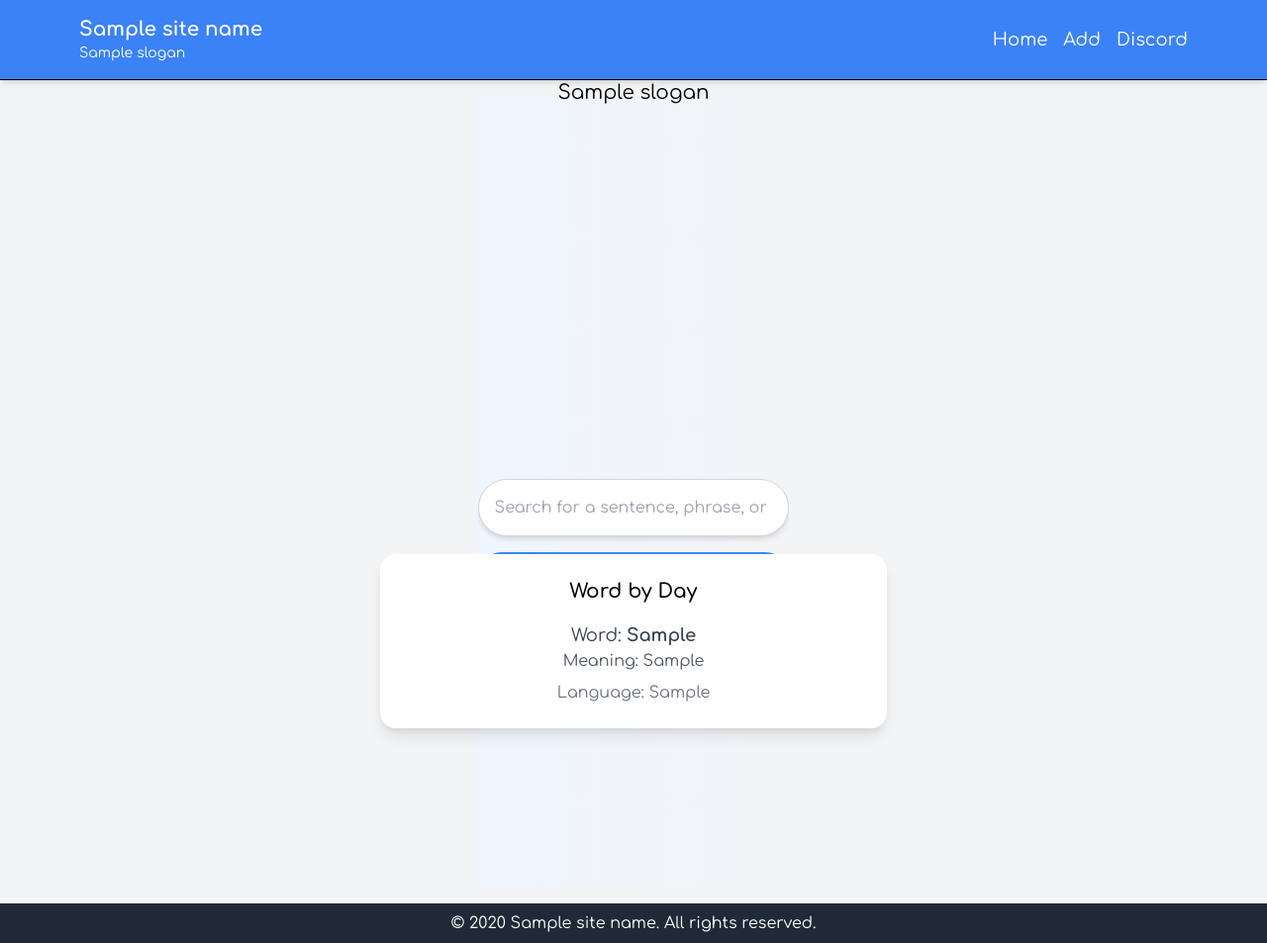
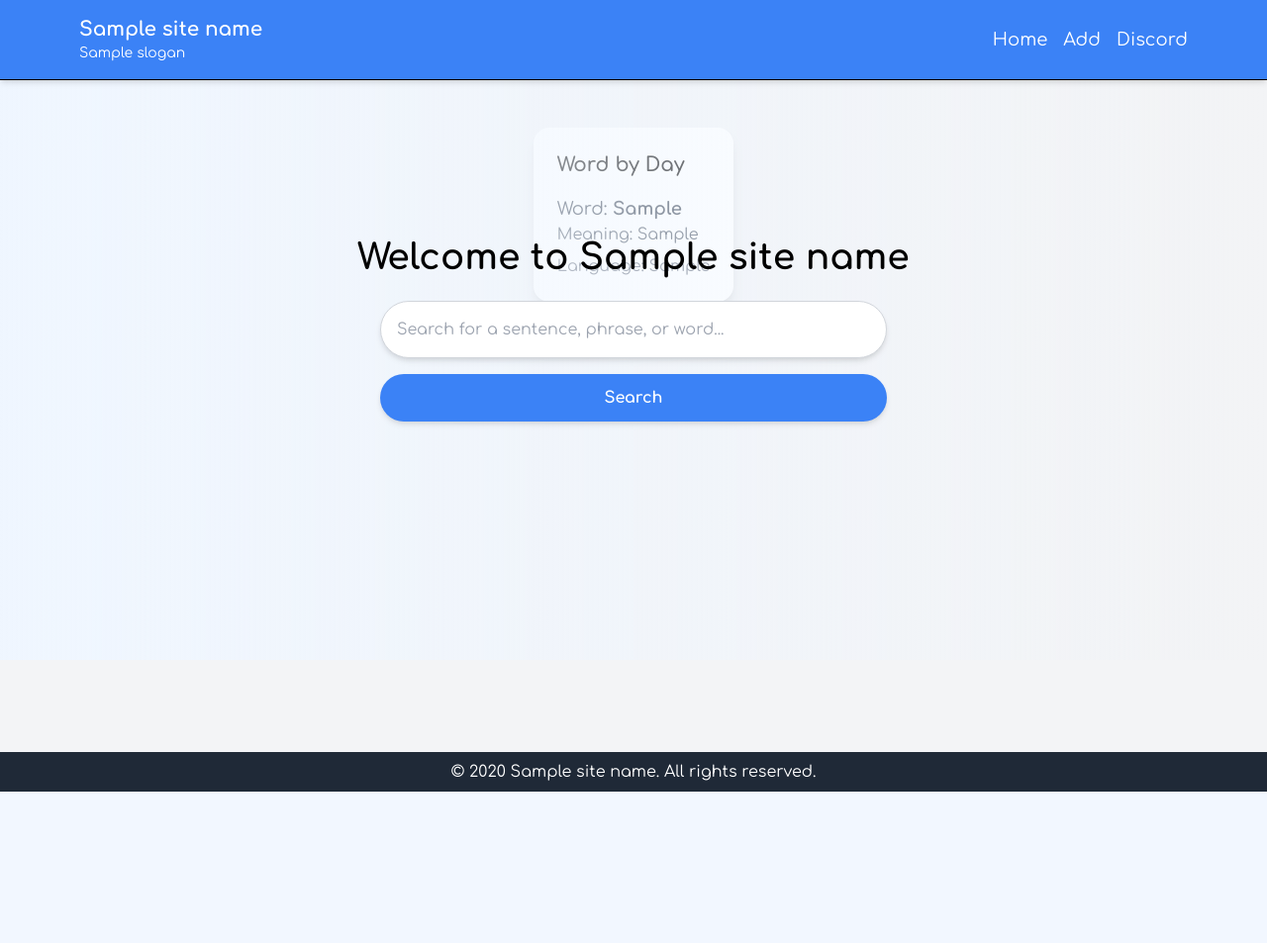
Before and after one commit to willi-felix/flora, a Flask app: template templates/home.html in a window 1280 px wide. Shown: the whole page at 99% size. After the commit the page ends 800 px from the top, so only its background shows below. Run offline with Flask 3, Linux system fonts and the light colour scheme; the template is opened without the code that fills it: most values are stand-ins (such as "Sample title", 1, 10 or a date in 2020).

Commit message:
Update home.html

```diff
--- a/templates/home.html
+++ b/templates/home.html
@@ -1,13 +1,8 @@
 {% extends 'base.html' %}
 
 {% block content %}
-<div class="flex flex-col justify-center items-center h-screen overflow-hidden bg-gradient-to-r from-blue-50 to-teal-50">
-    <div class="absolute top-10 w-full text-center">
-        <h2 class="text-4xl font-bold text-teal-600">{{ site_name }}</h2>
-        <p class="text-xl text-teal-500">{{ slogan }}</p>
-    </div>
-
-    <div class="flex flex-col justify-center items-center mt-24 w-full">
+<div class="flex flex-col justify-center items-center h-5/6 overflow-hidden bg-gradient-to-r from-blue-50 to-teal-50 fixed top-0 left-0 right-0">
+    <h2 class="text-4xl font-bold text-teal-600 mb-6">Welcome to {{ site_name }}</h2>
     <form action="/search" method="get" class="w-full max-w-lg">
         <input
             type="text"
@@ -24,14 +19,13 @@
 </div>
 
 {% if word_of_the_day %}
-    <div class="mt-8 p-6 bg-white rounded-2xl shadow-lg w-full max-w-lg text-center absolute bottom-16">
+<div class="mt-8 p-6 bg-white rounded-2xl shadow-lg w-full max-w-lg text-left mx-auto">
     <h3 class="text-xl font-semibold text-teal-600 mb-4">Word by Day</h3>
     <p class="text-gray-700 text-lg">Word: <span class="font-bold">{{ word_of_the_day[1] }}</span></p>
     <p class="text-gray-600">Meaning: {{ word_of_the_day[3] }}</p>
     <p class="text-gray-500 mt-2">Language: {{ word_of_the_day[2] }}</p>
 </div>
 {% else %}
-    <p class="mt-8 text-gray-600 text-center absolute bottom-16">No word available for today!</p>
+<p class="mt-8 text-gray-600 text-left mx-auto">No word available for today!</p>
 {% endif %}
-</div>
 {% endblock %}
```
Lines whose indentation alone changed are shown as unchanged.
